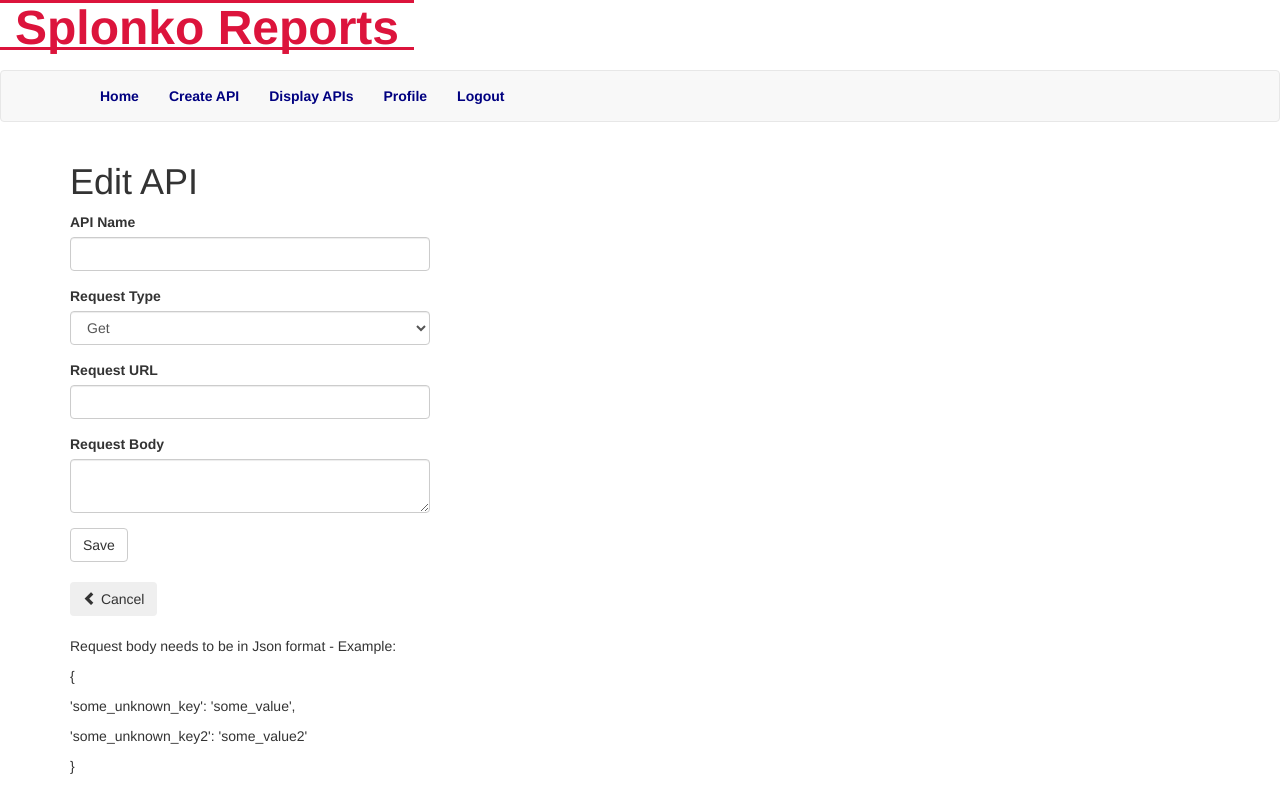
After one commit to Ryan-Craven-QA/SplonkoReports, a Flask app: page /edit_api in a window 1280 px wide. The commit adds this page. Run offline with Flask 2, Linux system fonts and the light colour scheme; a user stored in the database is signed in; data comes from the database, SQL or seed files in the repository; both versions use the stored data as it was after the commit; data that the repository does not hold is empty; some libraries are stand-ins or nearby versions.

Commit message:
Added edit and delete buttons to display API screen.  Edit button takes user to the edit api screen to edit and save / cancel changes.  Delete button shows a popup asking the user to confirm that they intend to delete the api.

```diff
--- a/app/forms.py
+++ b/app/forms.py
@@ -76,3 +76,21 @@ class CreateAPI(FlaskForm):
     #     user = Api.query.filter_by(apiurl=apiurl.data).first()
     #     if user is not None:
     #         raise ValidationError('Please use a different Request URL.')
+
+
+class EditAPI(FlaskForm):
+    typeOptions = ['Get', 'Post', 'Put', 'Delete']
+    apiname = StringField('API Name', validators=[DataRequired()], render_kw={'readonly': True})
+    requesttype = SelectField(u'Request Type', choices=typeOptions, validators=[DataRequired()])
+    apiurl = StringField('Request URL', validators=[DataRequired()])
+    apidata = TextAreaField('Request Body')
+    submit = SubmitField('Save')
+
+    def __init__(self, apiid, *args, **kwargs):
+        super(EditAPI, self).__init__(*args, **kwargs)
+        self.apiid = apiid
+
+    def validate_name(self, name):
+        user = Api.query.filter_by(name=name.data).first()
+        if user is not None:
+            raise ValidationError('Name already used, please rename the API Request.')
--- a/app/routes.py
+++ b/app/routes.py
@@ -1,10 +1,11 @@
+import sys
 from json import JSONDecodeError
-from flask import render_template, flash, redirect, url_for, request
+from flask import render_template, flash, redirect, url_for, request, session
 from flask_login import login_user, logout_user, current_user, login_required
 from werkzeug.urls import url_parse
 from app import app, db, requests_helper
 from app.forms import LoginForm, RegistrationForm, EditProfileForm, ResetPasswordRequestForm, ResetPasswordForm, \
-    CreateAPI
+    CreateAPI, EditAPI
 from app.models import User, Api
 from datetime import datetime
 from app.email import send_password_reset_email
@@ -28,7 +29,7 @@ def index():
         apiwip = 0
         apitotal = 0
         for x in s:
-            requesttype = Api.get_requestype(x)
+            requesttype = Api.get_requesttype(x)
             apiurl = Api.get_apiurl(x)
             apidata = Api.get_apidata(x)
             response = requests_helper.perform_request(requesttype, apiurl, apidata)
@@ -152,7 +153,6 @@ def create_API():
     form = CreateAPI()
     if form.validate_on_submit():
         c_api = Api(apiname = form.apiname.data, requesttype = form.requesttype.data, apiurl = form.apiurl.data, apidata=form.apidata.data)
-
         db.session.add(c_api)
         db.session.commit()
         flash('API added to DB')
@@ -162,5 +162,34 @@ def create_API():
 
 @app.route('/displayAPIs', methods=['GET', 'POST'])
 def display_api():
-    data = db.session.query(Api).all()
-    return render_template('displayAPIs.html', title='API List', data=data)
+    info = db.session.query(Api).all()
+    if request.method == 'POST':
+        if 'edit' in request.form:
+            api_id = request.form['edit']
+            session['api_id'] = api_id
+            return redirect(url_for('edit_api', api_id=api_id))
+        else:
+            api_id = request.form['delete']
+            api_to_delete = Api.query.get_or_404(api_id)
+            print('Delete button clicked and apiid is ' + str(api_id), file=sys.stderr)
+            db.session.delete(api_to_delete)
+            db.session.commit()
+            return redirect(url_for('display_api'))
+    else:
+        return render_template('displayAPIs.html', title='API List', data=info)
+
+
+@app.route('/edit_api', methods=['GET', 'POST'])
+@login_required
+def edit_api():
+    api_id = session.get('api_id')
+    data = Api.query.get(api_id)
+    form = CreateAPI(obj=data)
+    if request.method == 'POST' and form.validate_on_submit():
+        form.populate_obj(data)
+        db.session.add(data)
+        db.session.commit()
+        return redirect(url_for('display_api'))
+    if request.method == 'POST' and 'back' in request.form:
+        return redirect(url_for('display_api'))
+    return render_template('edit_api.html', title='Edit Api', form=form, data=data)
--- a/app/static/css/main.css
+++ b/app/static/css/main.css
@@ -180,3 +180,8 @@ table {
   width: 100%; border-bottom: 1px #ccc solid;
   /* This doesn't work. */
 }
+
+form {
+  display: inline;
+  font-variant: all-petite-caps
+}
--- /dev/null
+++ b/app/templates/edit_api.html
@@ -0,0 +1,19 @@
+{% extends "base.html" %}
+{% import 'bootstrap/wtf.html' as wtf %}
+
+{% block app_content %}
+    <h1>Edit API</h1>
+    <div class="row">
+        <div class="col-md-4">
+            {{ wtf.quick_form(form) }}
+         <br>
+        <form action="" method="POST" ><button class="btn btn-secondary" type="submit" name="back" value=""><span class="glyphicon glyphicon-chevron-left"></span>  Cancel</button> </form>
+        </div>
+    </div>
+<br>
+<p> Request body needs to be in Json format - Example:</p>
+<p> {</p>
+    <p>'some_unknown_key': 'some_value',</p>
+    <p>'some_unknown_key2': 'some_value2'</p>
+    <p>}</p>
+{% endblock %}
--- a/app/templates/index.html
+++ b/app/templates/index.html
@@ -47,7 +47,7 @@
                 </details>
             </td>
             <td>
-                 {{ x.statuscode }}  {{ x.apireason }}
+                 {{ x.statuscode }}
             </td>
         </tr>
             {% endfor %}
```
Also changed, not shown: app/models.py (+21 -12 lines), app/templates/displayAPIs.html (+9 -5 lines), migrations/versions/3279535739d0_removed_index_equals_true_for_api.py (added, +36 -0 lines), app.db, 5 other files.
